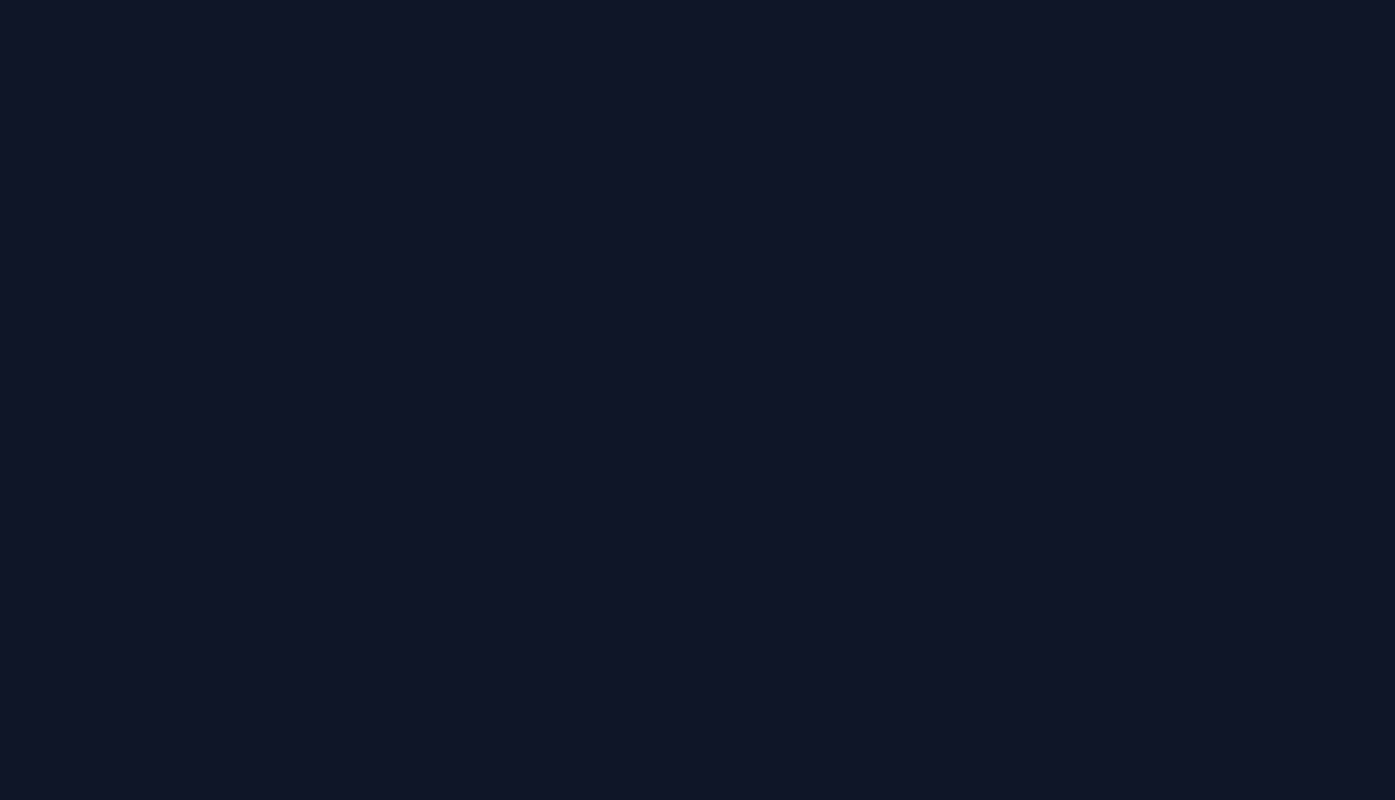
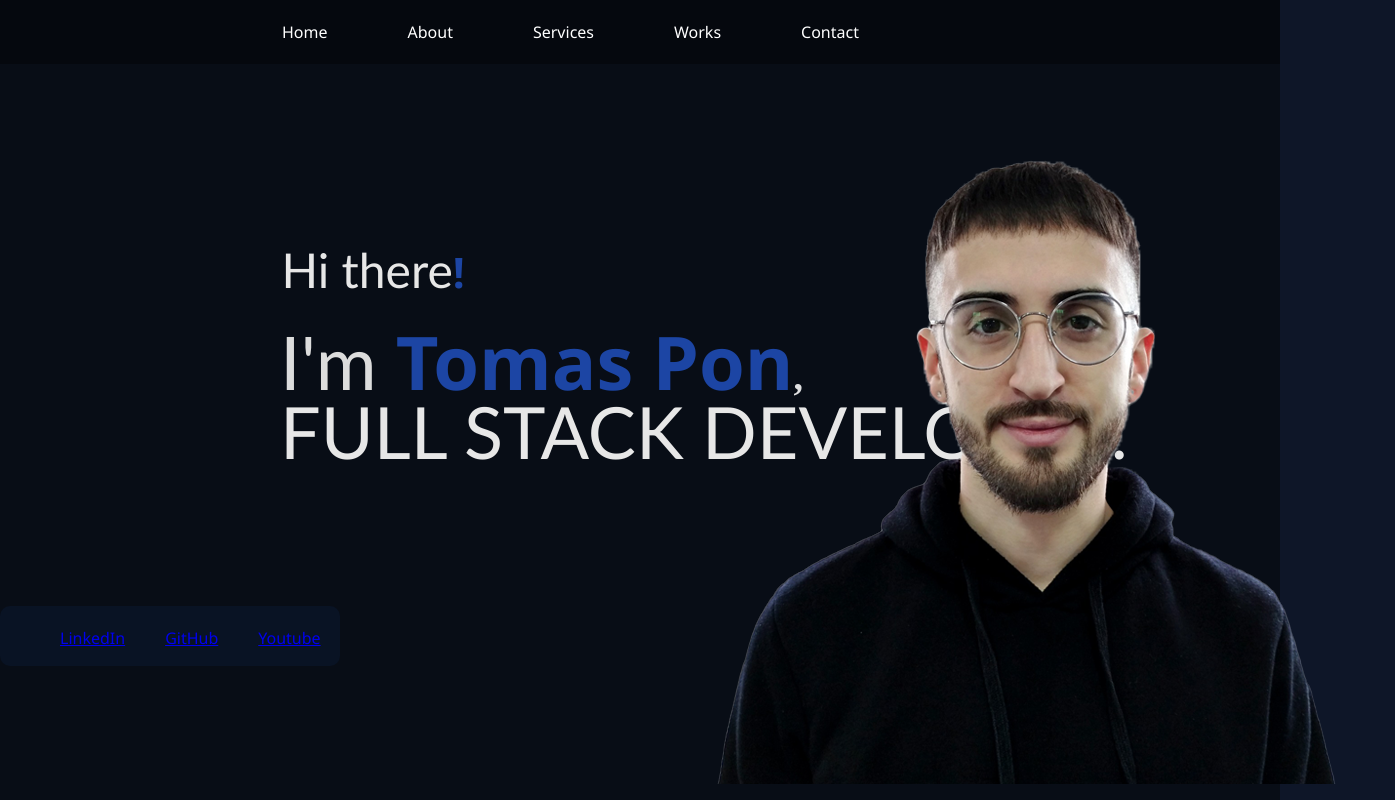
Before and after one commit to tomaspon/portfolio-tomaspon, a React (Vite) app in the folder client/: page /home in a window 1280 px wide. Before the commit this address had no page. Shown: the top 800 px of the page, 1395 px wide, since content can reach past the window. Built offline with nearby package versions, Linux system fonts and the light colour scheme.

Commit message:
add- structuring modifications

```diff
--- a/client/src/App.jsx
+++ b/client/src/App.jsx
@@ -1,5 +1,9 @@
 
 import Home from "./components/home/Home";
+import Services from "./components/services/Services"
+import Works from "./components/works/Works";
+import About from "./components/about/About";
+import Contact from "./components/contact/Contact"
 import React from "react";
 import { Routes, Route } from "react-router-dom";
 import './App.css'
@@ -8,7 +12,11 @@ const App = () => {
   return (
   <div>
       <Routes>
-        <Route path="/" element={<Home />} />
+        <Route path="/home" element={<Home />} />
+        <Route path="/about" element={<About />} />
+        <Route path="/services" element={<Services />} />
+        <Route path="/contact" element={<Contact />} />
+        <Route path="/works" element={<Works />} />
       </Routes>
     </div>
   )
--- a/client/src/components/Works/Works.jsx
+++ b/client/src/components/Works/Works.jsx
@@ -1,8 +1,11 @@
 import React from "react";
 import style from "./Works.module.css";
+import NavBar from "../navBar/NavBar";
 
 const Works = () => {
   return (
+      <div>
+        <NavBar/>
     <div className={style.container}>
       <section id="Works">
         <h2>WORKS</h2>
@@ -23,6 +26,7 @@ const Works = () => {
         </div>
       </section>
     </div>
+      </div>
   );
 };
 
--- a/client/src/components/about/About.jsx
+++ b/client/src/components/about/About.jsx
@@ -1,42 +1,11 @@
 import React from "react";
 import style from "./About.module.css";
-import Contact from "../contact/Contact";
+import NavBar from "../navBar/NavBar";
+
 const About = () => {
   return (
-    <div className={style.container}>
-      <div className={style.presentContainer}>
-        <div>
-          <h2>
-            Hi there
-            <b
-              className={style.bolds}
-              style={{ fontWeight: "600", fontSize: "42px" }}
-            >
-              !
-            </b>
-          </h2>
-          <h3>
-            <b style={{ fontWeight: "200", color: "  rgb(220, 220, 220)" }}>
-              I'm
-            </b>{" "}
-            <b className={style.bolds}>Tomas Pon</b>
-            <b
-              style={{
-                fontSize: "38px",
-                fontFamily: "serif",
-                fontWeight: "600",
-              }}
-            >
-              ,
-            </b>
-          </h3>
-        </div>
-        <h4>FULL STACK DEVELOPER. </h4>
-        <Contact />
-      </div>
-      <div className={style.imgBanner}>
-        <img src="src\assets\bannerme.png" alt="" />
-      </div>
+    <div>
+    <NavBar/>
     </div>
   );
 };
--- a/client/src/components/contact/Contact.jsx
+++ b/client/src/components/contact/Contact.jsx
@@ -4,24 +4,7 @@ import style from "./Contact.module.css";
 const Contact = () => {
   return (
     <div>
-      <div className={style.contactContainer}>
-        <div className={style.contactContent}>
-          <ul>
-            <li className={style.icon}>
-              <a href="https://github.com/tomaspon">GitHub</a>
-            </li>
-            <li className={style.icon}>
-              <a href="https://www.linkedin.com/in/tomaspon/">LinkedIn</a>
-            </li>
-            <li className={style.icon}>
-              <a href="https://www.youtube.com/channel/UCR3PTsSDPNktqJg2KxyUfeA">
-                Youtube
-              </a>
-            </li>
-            <li></li>
-          </ul>
-        </div>
-      </div>
+
     </div>
   );
 };
--- a/client/src/components/home/Home.jsx
+++ b/client/src/components/home/Home.jsx
@@ -1,19 +1,60 @@
 import React from "react";
 import style from "./Home.module.css";
 import NavBar from "../navBar/NavBar";
-import SoftSkills from "../softSkills/SoftSkills";
-import Works from "../works/Works";
-import About from "../about/About";
-import Footer from "../footer/Footer";
 
 const Home = () => {
   return (
     <div>
       <NavBar />
-      <About />
-      <SoftSkills />
-      <Works />
-      <Footer />
+      <div className={style.container}>
+      <div className={style.presentContainer}>
+        <div>
+          <h2>
+            Hi there
+            <b
+              className={style.bolds}
+              style={{ fontWeight: "600", fontSize: "42px" }}
+            >
+              !
+            </b>
+          </h2>
+          <h3>
+            <b style={{ fontWeight: "200", color: "  rgb(220, 220, 220)" }}>
+              I'm
+            </b>{" "}
+            <b className={style.bolds}>Tomas Pon</b>
+            <b
+              style={{
+                fontSize: "38px",
+                fontFamily: "serif",
+                fontWeight: "600",
+              }}
+            >
+              ,
+            </b>
+          </h3>
+        </div>
+        <h4>FULL STACK DEVELOPER. </h4>
+      </div>
+      <div className={style.imgBanner}>
+        <img src="src\assets\bannerme.png" alt="" />
+      </div>
+    <div className={style.contactContainer}>
+        <div className={style.contactContent}>
+          <ul>
+            <li className={style.icon}>
+                <a href="https://www.linkedin.com/in/tomaspon/">LinkedIn</a>
+            </li>
+            <li className={style.icon}>
+                <a href="https://github.com/tomaspon">GitHub</a>
+            </li>
+            <li className={style.icon}>
+              <a href="https://www.youtube.com/channel/UCR3PTsSDPNktqJg2KxyUfeA">Youtube</a>
+            </li>
+          </ul>
+        </div>
+      </div>
+    </div>
     </div>
   );
 };
--- a/client/src/components/home/Home.module.css
+++ b/client/src/components/home/Home.module.css
@@ -1,3 +1,108 @@
 body {
   font-family: "Segoe UI", Tahoma, Geneva, Verdana, sans-serif;
 }
+
+.container {
+  margin: 0 auto;
+  background-color: #080d16;
+}
+
+.presentContainer {
+  text-align: start;
+  position: absolute;
+  top: 234px;
+  left: 280px;
+  font-family: "Gill Sans", "Gill Sans MT", Calibri, "Trebuchet MS", sans-serif;
+}
+
+.presentContainer h2 {
+  font-size: 48px;
+  margin: 0 auto;
+  position: relative;
+  left: 1.5px;
+  font-weight: 100;
+  color: rgb(231, 231, 231);
+}
+
+.presentContainer h3 {
+  font-weight: 300;
+  font-size: 74px;
+  margin: 0 auto;
+}
+
+.presentContainer h4 {
+  font-weight: 300;
+  display: flex;
+  margin: 0 auto;
+  color: rgb(231, 231, 231);
+  justify-content: start;
+  font-size: 72px;
+  position: relative;
+  font-family: "Gill Sans", "Gill Sans MT", Calibri, "Trebuchet MS", sans-serif;
+  top: -40px;
+}
+
+.presentContainer img {
+  position: absolute;
+  width: 680px;
+  top: -130px;
+  left: 400px;
+  display: flex;
+  flex-direction: column;
+  flex-wrap: wrap;
+  margin: 0 auto;
+}
+
+.bolds {
+  color: #1c45a4;
+  font-size: 74px;
+  font-family: "Segoe UI", Tahoma, Geneva, Verdana, sans-serif;
+  font-weight: 600;
+}
+
+.backgroundBar {
+  position: relative;
+  display: flex;
+  flex-wrap: wrap;
+  flex-direction: column;
+  margin: 0 auto;
+}
+
+.imgBanner img {
+  position: relative;
+  left: 395px;
+  margin: 0 auto;
+}
+
+
+
+
+.contactContainer{
+  margin: 0 auto;
+  position: relative;
+  top:-200px;
+
+}
+
+.contactContent ul {
+  display: flex;
+  list-style: none;
+  background-color: #1c45a419;
+  width: 300px;
+  height: 60px;
+  border-radius: 10px;
+}
+
+.contactContent li {
+  text-align: start;
+  margin: 20px;
+  z-index: 20;
+}
+
+.icon {
+  cursor: pointer;
+}
+
+.icon img {
+  width: 38px;
+}
--- a/client/src/components/navBar/NavBar.jsx
+++ b/client/src/components/navBar/NavBar.jsx
@@ -7,27 +7,27 @@ const NavBar = () => {
     <div className={style.container}>
         <ul>
             <li>
-                <Link>
+                <Link to="/home">
                 Home
                 </Link>
             </li>
             <li>
-                <Link>
+                <Link to="/about">
                 About
                 </Link>
             </li>
             <li>
-                <Link>
+                <Link to="/services">
                 Services
                 </Link>
             </li>
             <li>
-                <Link>
+                <Link to="/works">
                 Works
                 </Link>
             </li>
             <li>
-                <Link>
+                <Link to="/contact">
                 Contact
                 </Link>
             </li>
--- a/client/src/components/softSkills/SoftSkills.jsx
+++ b/client/src/components/services/Services.jsx
@@ -1,10 +1,13 @@
 import React from "react";
-import style from "./SoftSkills.module.css";
+import style from "./Services.module.css";
+import NavBar from "../navBar/NavBar";
 
-const SoftSkills = () => {
+const Services = () => {
   return (
+    <div>
+      <NavBar/>
     <div className={style.container}>
-      <section id="softSkills">
+      <section id="services">
         <div className={style.skillTitles}>
           <h2>Services</h2>
           <h3>Skill-Set</h3>
@@ -24,7 +27,8 @@ const SoftSkills = () => {
         </div>
       </section>
     </div>
+    </div>
   );
 };
 
-export default SoftSkills;
+export default Services;
```
Also changed, not shown: client/src/components/about/About.module.css (line endings or trailing spaces), client/src/components/services/Services.module.css (renamed from client/src/components/softSkills/SoftSkills.module.css).
